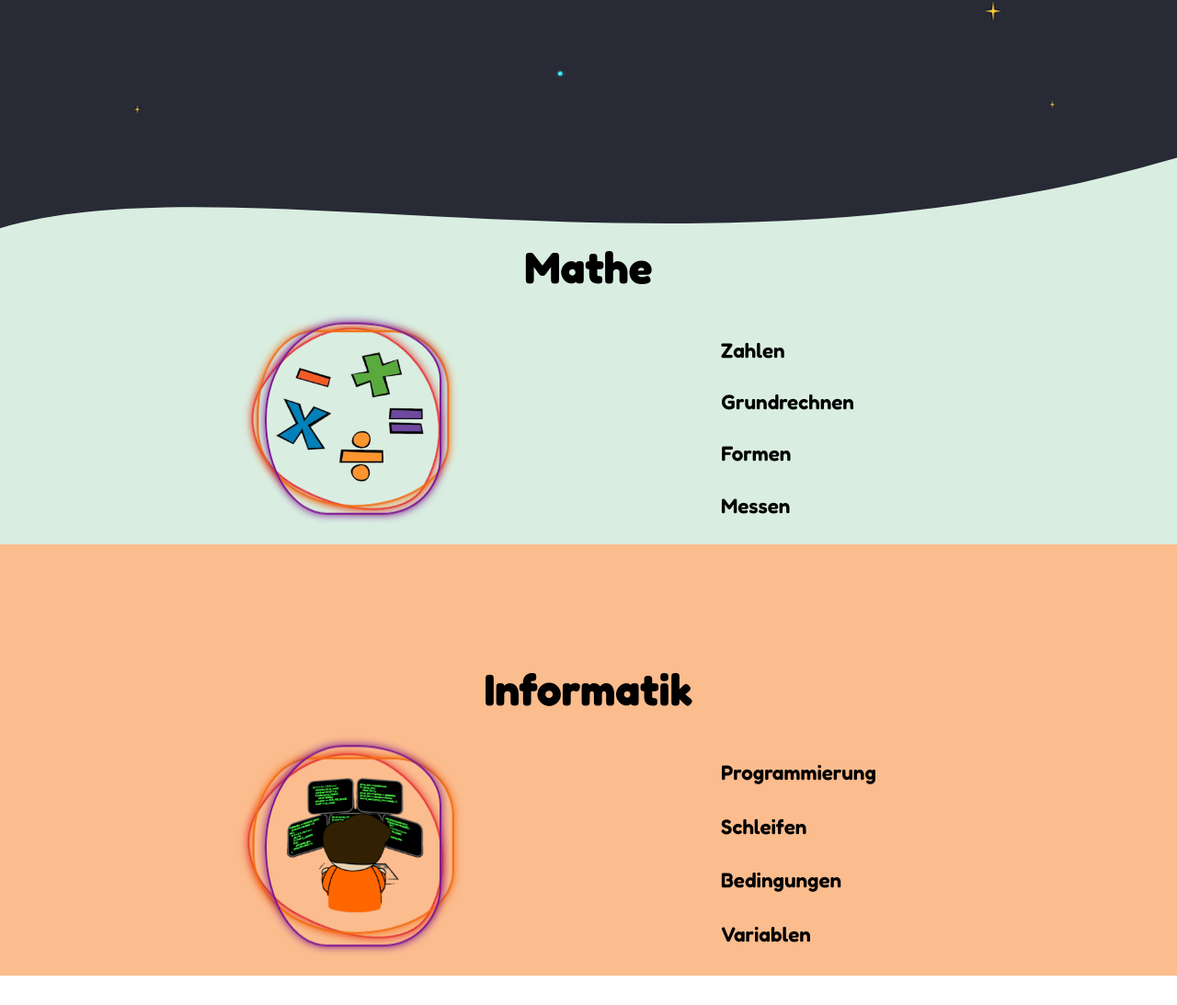
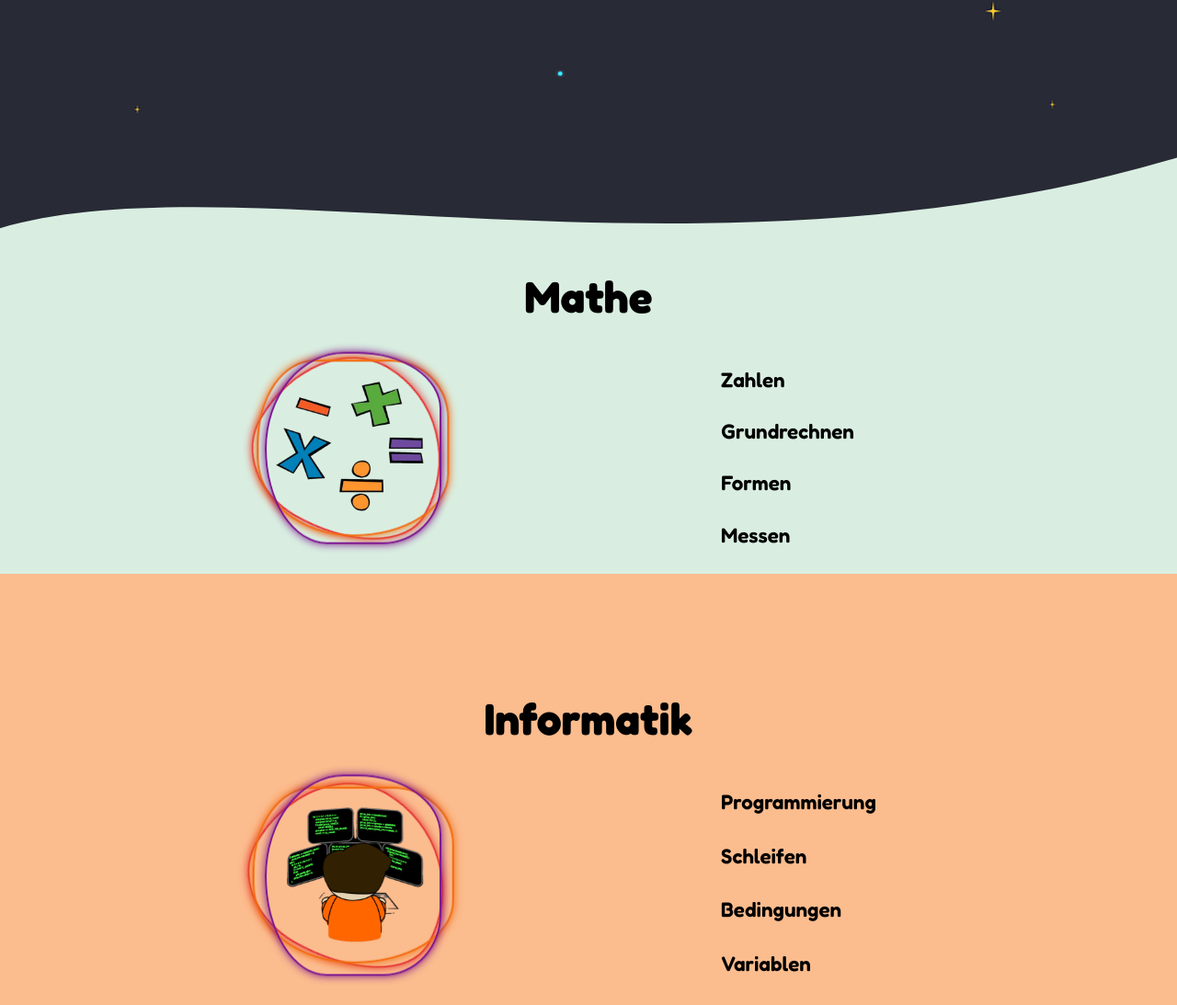
Before and after one commit to quocanh-luu/STEM_website_for_kids, a plain HTML site: page homepage/index.html in a window 1280 px wide. Shown: the part 491-1584 px from the top of the page at 92% size. Before the commit the page ends 1552 px from the top, so only its background shows below. Drawn offline with Linux system fonts and the light colour scheme.

Commit message:
change nothing

```diff
--- a/homepage/style.scss
+++ b/homepage/style.scss
@@ -47,6 +47,7 @@ main{
 }
 .definition{
     position: relative;
+    padding-top: 2rem;      //so svg doesnt overlap h1
     svg{
         position: absolute;
         top: 0;
@@ -204,7 +205,6 @@ main{
                 }
             }
             //wavy hover effect
-            //DRY
             @mixin myMixin($translateZ, $rotateY) {
                 transform: translateZ($translateZ) rotateY($rotateY);
             }
@@ -246,7 +246,6 @@ main{
             }
         }
     }
-
     .definition{
         .mathe, .informatik{
             grid-template-columns: 3fr 2fr;
```
Also changed, not shown: homepage/style.css, 1 other file.
